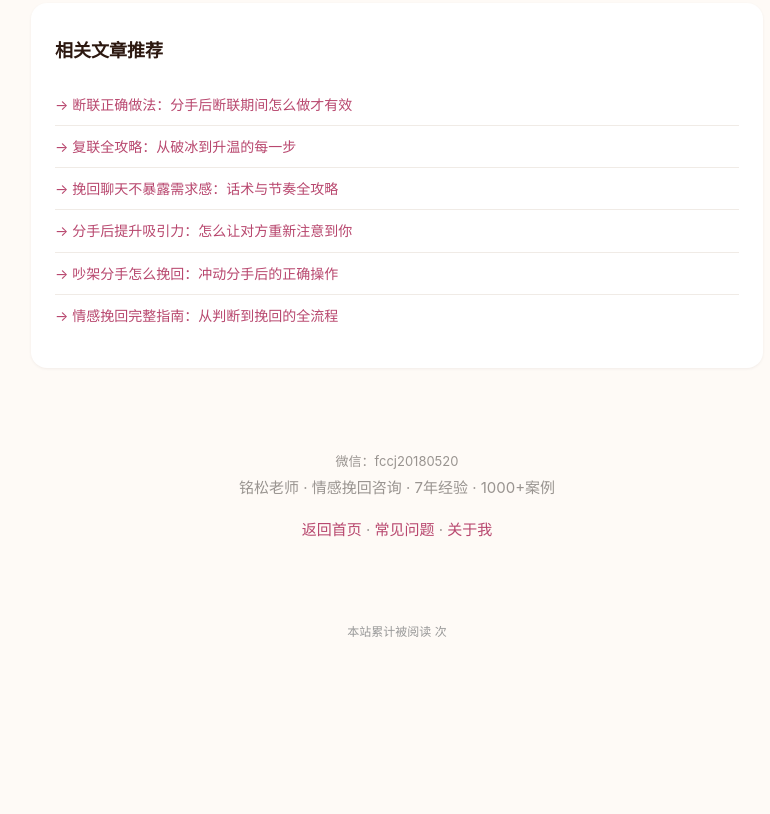
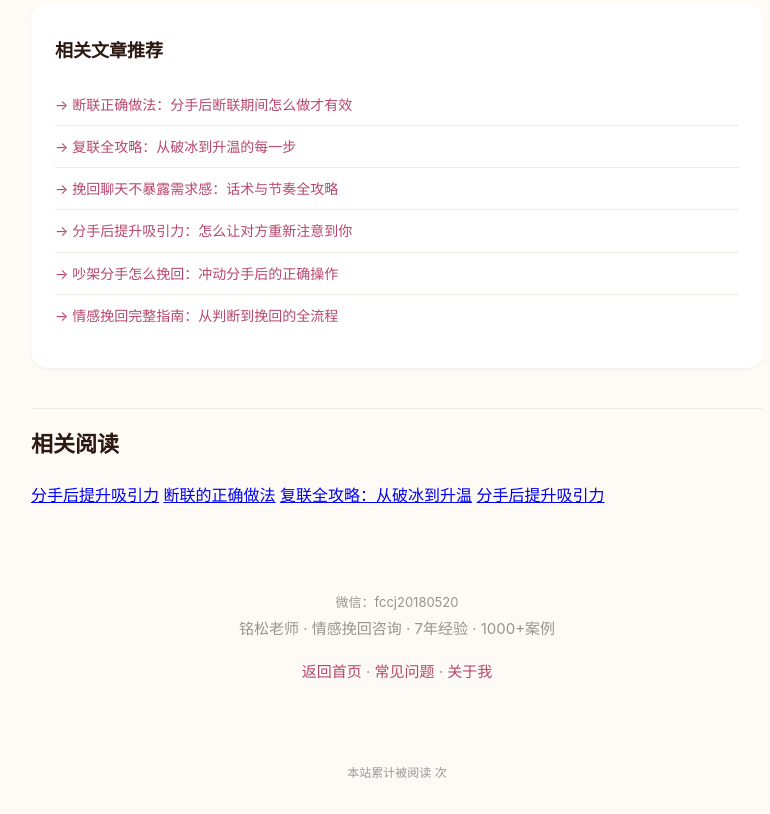
Before and after one commit to mingsonglaoshi/mingsong-web, a plain HTML site: page zhishi/zhuixun.html in a window 1280 px wide. Shown: the part 3450-4264 px from the top of the page, without its empty margins (243-1013 px from the left). Before the commit the page ends 4123 px from the top, so only its background shows below. Drawn offline with Linux system fonts and the light colour scheme.

Commit message:
Upload zhishi/zhuixun.html

```diff
--- a/zhishi/zhuixun.html
+++ b/zhishi/zhuixun.html
@@ -241,6 +241,13 @@
   <a href="chaojia-fenshou-wanhui.html">→ 吵架分手怎么挽回：冲动分手后的正确操作</a>
   <a href="qinggan-wanhui-zhinan.html">→ 情感挽回完整指南：从判断到挽回的全流程</a>
 </div>
+  <div class="related">
+    <h2>相关阅读</h2>
+    <a href="tisheng-xiyinli.html">分手后提升吸引力</a>
+    <a href="duanlian-zhengque-zuofa.html">断联的正确做法</a>
+    <a href="fulian-celve.html">复联全攻略：从破冰到升温</a>
+    <a href="tisheng-xiyinli.html">分手后提升吸引力</a>
+  </div>
 </main>
 
 <footer>
```
